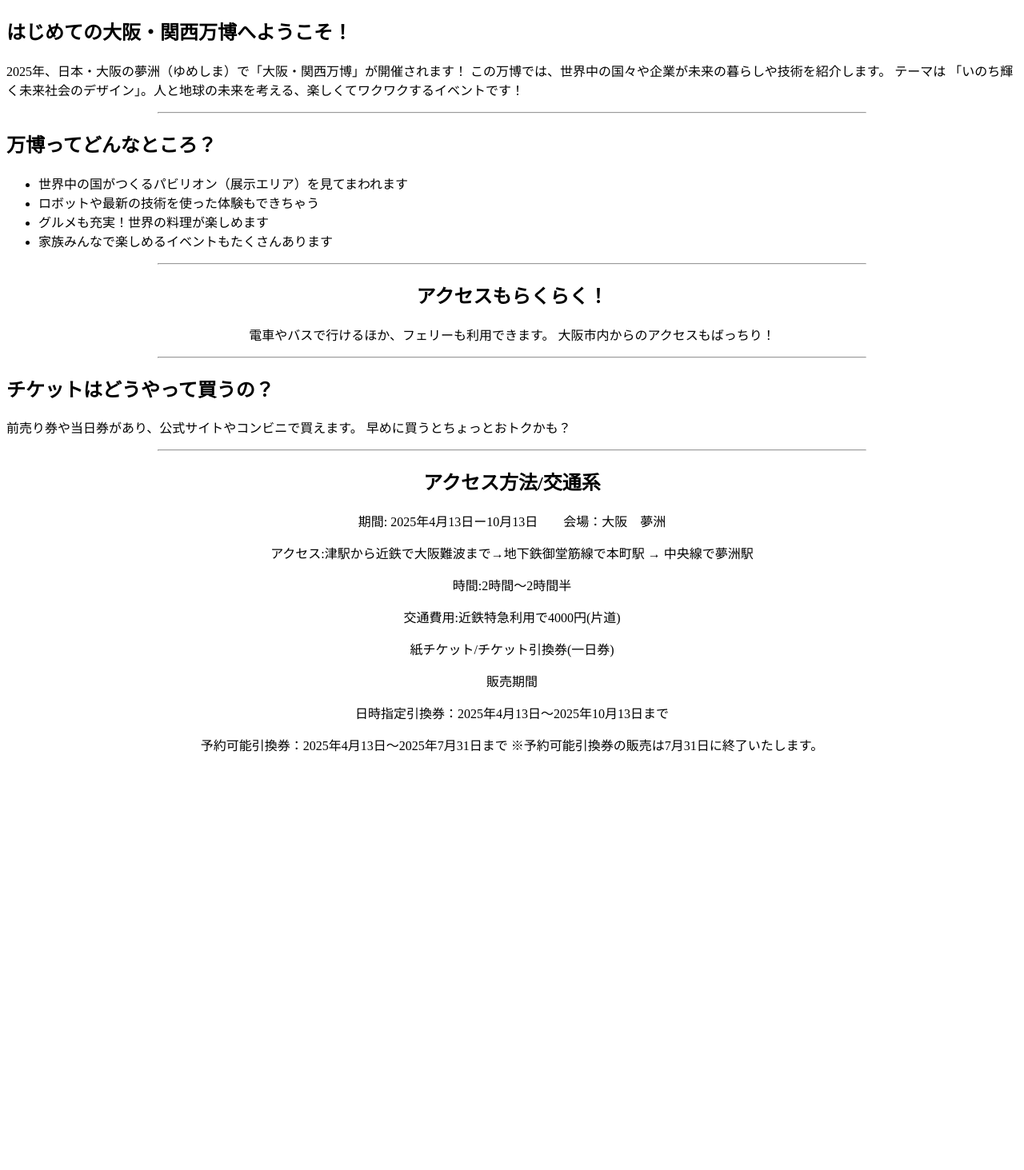
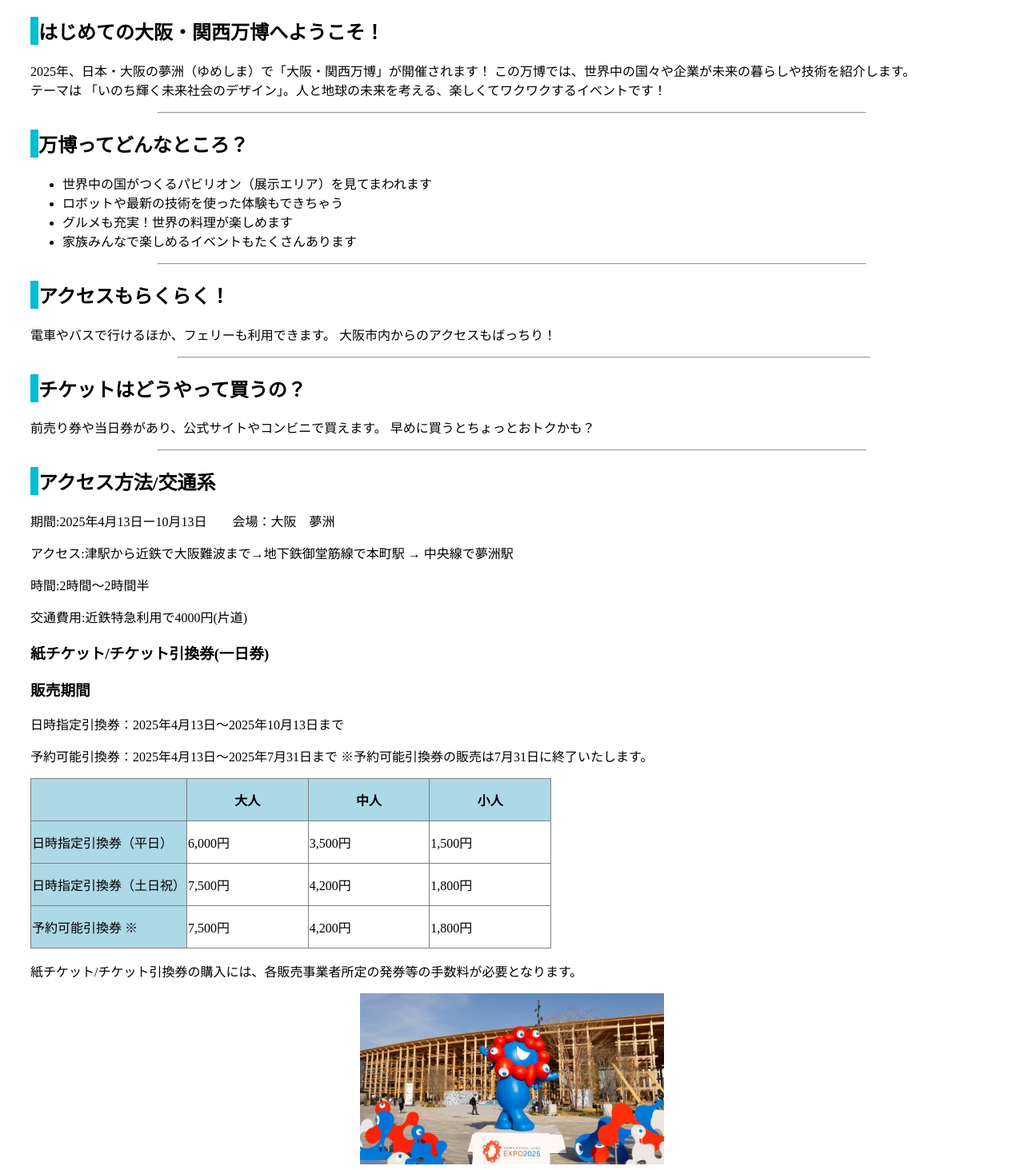
Before and after one commit to FukamiAyumi/Osakaexpo, a plain HTML site: page index.html in a window 1280 px wide. Shown: the part 483-1946 px from the top of the page at 80% size. Before the commit the page ends 1442 px from the top, so only its background shows below. Drawn offline with Linux system fonts and the light colour scheme.

Commit message:
7/18の作成

```diff
--- a/css/style.css
+++ b/css/style.css
@@ -1 +1,5 @@
 @charset "utf-8";
+
+.cp_h2title {
+    border-left: 10px solid #00BCD4;
+}
--- a/index.html
+++ b/index.html
@@ -11,22 +11,22 @@
     <!-- 見出し -->
     <div style="text-align: center;">
         <h1><font color="royalblue">世界の見どころ大阪に集結！</font></h1>
-        <h2>大阪関西万博</h2>
+        <h2><font color="crimson">大阪関西万博</font></h2>
     </div>
     <div style="text-align: center;">
         <img src="images/GetImage.png" width="40%" height="40%">
     </div>
 
-    <div style="text-align: left;">
-        <h2>はじめての大阪・関西万博へようこそ！</h2>
+    <div style="padding-left: 30px;">
+        <h2 class="cp_h2title">はじめての大阪・関西万博へようこそ！</h2>
         <p>2025年、日本・大阪の夢洲（ゆめしま）で「大阪・関西万博」が開催されます！
-        この万博では、世界中の国々や企業が未来の暮らしや技術を紹介します。
+        この万博では、世界中の国々や企業が未来の暮らしや技術を紹介します。<br>
         テーマは 「いのち輝く未来社会のデザイン」。人と地球の未来を考える、楽しくてワクワクするイベントです！ </p>
     </div>
 
     <hr style="width: 70%; margin: 0 auto;">
-    <div style="text-align: left;">
-        <h2>万博ってどんなところ？</h2>
+    <div style="padding-left: 30px;">
+        <h2 class="cp_h2title">万博ってどんなところ？</h2>
     <ul>
         <li>世界中の国がつくるパビリオン（展示エリア）を見てまわれます </li>
         <li>ロボットや最新の技術を使った体験もできちゃう</li>
@@ -36,28 +36,62 @@
     </div>
 
     <hr style="width: 70%; margin: 0 auto;">
-    <div style="text-align: center;">
-        <h2>アクセスもらくらく！</h2>
+    <div style="padding-left: 30px;">
+        <h2 class="cp_h2title">アクセスもらくらく！</h2>
         <p>電車やバスで行けるほか、フェリーも利用できます。 大阪市内からのアクセスもばっちり！</p>
-    </div>
 
     <hr style="width: 70%; margin: 0 auto;">
-    <h2>チケットはどうやって買うの？</h2>
+    <h2 class="cp_h2title">チケットはどうやって買うの？</h2>
     <p>前売り券や当日券があり、公式サイトやコンビニで買えます。 早めに買うとちょっとおトクかも？ </p>
+    </div>
 
     <!-- アクセス方法/交通系 -->
     <hr style="width: 70%; margin: 0 auto;">
-    <div style="text-align: center;">
-        <h2>アクセス方法/交通系</h2>
-        <p>期間: 2025年4月13日ー10月13日　　会場：大阪　夢洲 </p>
+    <div style="padding-left: 30px;">
+        <h2 class="cp_h2title">アクセス方法/交通系</h2>
+        <p>期間:2025年4月13日ー10月13日　　会場：大阪　夢洲</p>
         <p>アクセス:津駅から近鉄で大阪難波まで→地下鉄御堂筋線で本町駅 → 中央線で夢洲駅 </p>
         <p>時間:2時間～2時間半 </p>
         <p>交通費用:近鉄特急利用で4000円(片道) </p>
-        <p>紙チケット/チケット引換券(一日券)</p>
-        <p>販売期間 </p>
+        <h3>紙チケット/チケット引換券(一日券)</h3>
+        <h3>販売期間 </h3>
         <p>日時指定引換券：2025年4月13日～2025年10月13日まで</p>
         <p>予約可能引換券：2025年4月13日～2025年7月31日まで ※予約可能引換券の販売は7月31日に終了いたします。 </p>
     </div>
 
+    <div style="padding-left: 30px;">
+        <table  border="1" style="border-collapse: collapse;">
+            <tr>
+                <th height="50" width="30%" bgcolor="lightblue"></th>
+                <th bgcolor="lightblue">大人</th>
+                <th bgcolor="lightblue">中人</th>
+                <th bgcolor="lightblue">小人</th>
+            </tr>
+            <tr>
+                <td height="50" width="30%" bgcolor="lightblue"> 日時指定引換券（平日）</td>
+                <td>6,000円</td>
+                <td> 3,500円</td>
+                <td>1,500円</td>
+            </tr>
+            <tr>
+                <td height="50" width="30%" bgcolor="lightblue">日時指定引換券（土日祝） </td>
+                <td>7,500円</td>
+                <td>4,200円 </td>
+                <td>1,800円 </td>
+            </tr>
+            <tr>
+                <td height="50" width="30%" bgcolor="lightblue">予約可能引換券 ※  </td>
+                <td>7,500円 </td>
+                <td>4,200円 </td>
+                <td>1,800円 </td>
+            </tr>
+        </table>
+        <p>紙チケット/チケット引換券の購入には、各販売事業者所定の発券等の手数料が必要となります。</p>
+    </div>
+
+    <div style="text-align: center;">
+        <img src="images/GetImage1.jpeg" width="30%" height="30%">
+    </div>
+
 </body>
 </html>
```
Also changed, not shown: images/GetImage1.jpeg (added).
